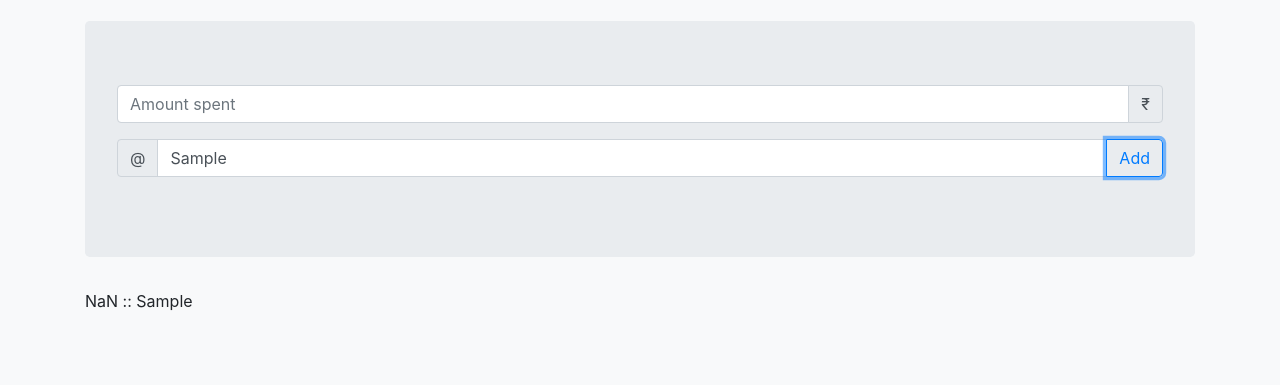
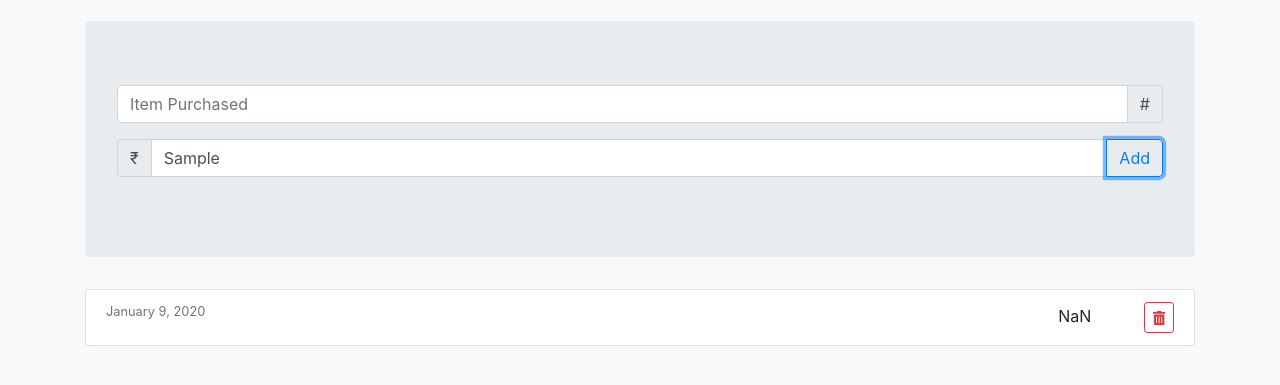
Before and after one commit to heisastark/Expense-App, a plain HTML site: page index.html in a window 1280 px wide. Both pictures are taken after typing "Sample" into the empty fields and a click on the button "Add". Shown: the part 107-492 px from the top of the page. Drawn offline with nearby package versions, Linux system fonts and the light colour scheme.

Commit message:
separated JS

```diff
--- /dev/null
+++ b/app.js
@@ -0,0 +1,102 @@
+//get a heading element
+const headingEl = document.querySelector("#headingTotal");
+
+//get the reference to desc element
+const inputDesc = document.querySelector("#inputDesc");
+
+//ref to input amount
+const inputElement = document.querySelector("#inputAmount");
+
+//get the ref to table
+const expenseTableEl = document.querySelector("#expenseTable");
+
+let totalexpense = 0;
+
+//set the heading element to totalexpense
+headingEl.textContent = totalexpense;
+
+// allExpenses at one place
+const allExpenses = [];
+
+function AddExpenseToTotal() {
+  const expenseItem = {};
+
+  //read value from inputAmount
+  const textAmount = inputElement.value;
+
+  //read the desc from inputDesc
+  const textDesc = inputDesc.value;
+
+  //convert it to number
+  const expense = parseInt(textAmount, 10);
+
+  //put it in object
+  expenseItem.desc = textDesc;
+  expenseItem.amount = expense;
+  expenseItem.moment = new Date();
+
+  allExpenses.push(expenseItem);
+
+  console.clear();
+  console.table(allExpenses);
+
+  //add value to totalexpense
+  totalexpense += expense;
+
+  //set the heading element to totalexpense
+  const someText = `Total: ${totalexpense}`;
+  headingEl.textContent = someText;
+
+  //show the table here
+  // const data1 = allExpenses[0];
+  // const data2 = allExpenses[1];
+
+  // const data1Text = `${data1.amount} :: ${data1.desc}`;
+  // const data2Text = `${data2.amount} :: ${data2.desc}`;
+
+  // const tableText = `
+  //   <div>${data1Text}</div>
+  //   <div>${data2Text}</div>
+  // `;
+
+  const allExpenseHTML = allExpenses.map(expense => createListItem(expense));
+
+  const joinedAllExpenseHTML = allExpenseHTML.join("");
+  console.log(joinedAllExpenseHTML);
+
+  expenseTableEl.innerHTML = joinedAllExpenseHTML;
+  console.log(expenseTableEl);
+}
+
+//Get the btn element
+const element = document.querySelector("#btnAddExpense");
+// Listen to click event
+element.addEventListener("click", AddExpenseToTotal, false);
+
+function getDate(moment) {
+  return moment.toLocaleDateString("en-US", {
+    year: "numeric",
+    month: "long",
+    day: "numeric"
+  });
+}
+
+//View Layer
+function createListItem({ desc, amount, moment }) {
+  return `
+    <li class="list-group-item d-flex justify-content-between">
+        <div class="d-flex flex-column">
+          ${desc}
+          <small class="text-muted">${getDate(moment)}</small>
+        </div>
+        <div>
+          <span class="px-5">
+          ${amount}
+          </span>
+          <button type="button" class="btn btn-outline-danger btn-sm">
+            <i class="fas fa-trash-alt"></i>
+          </button>
+        </div>
+        </li>
+    `;
+}
--- a/index.html
+++ b/index.html
@@ -5,12 +5,21 @@
     <meta name="viewport" content="width=device-width, initial-scale=1.0" />
     <meta http-equiv="X-UA-Compatible" content="ie=edge" />
     <title>Personal Expense</title>
+
+    <!-- Importing Bootstrap -->
     <link
       rel="stylesheet"
       href="https://stackpath.bootstrapcdn.com/bootstrap/4.3.1/css/bootstrap.min.css"
       integrity="sha384-ggOyR0iXCbMQv3Xipma34MD+dH/1fQ784/j6cY/iJTQUOhcWr7x9JvoRxT2MZw1T"
       crossorigin="anonymous"
     />
+    <!--  Importing Font from fontawesome.com  -->
+    <script
+      defer
+      src="https://use.fontawesome.com/releases/v5.7.2/js/all.js"
+      integrity="sha384-0pzryjIRos8mFBWMzSSZApWtPl/5++eIfzYmTgBBmXYdhvxPc+XcFEk+zJwDgWbP"
+      crossorigin="anonymous"
+    ></script>
   </head>
   <body>
     <nav class="navbar navbar-dark bg-dark">
@@ -24,25 +33,25 @@
             <input
               type="text"
               class="form-control"
-              placeholder="Amount spent"
-              id="inputAmount"
-              aria-label="Amount spent"
+              placeholder="Item Purchased"
+              id="inputDesc"
+              aria-label="Item Purchased"
               aria-describedby="spent in rupee"
             />
             <div class="input-group-append">
-              <span class="input-group-text" id="spent in rupee">₹</span>
+              <span class="input-group-text" id="spent in rupee">#</span>
             </div>
           </div>
           <div class="input-group mb-3">
             <div class="input-group-prepend">
-              <span class="input-group-text" id="spent at">@</span>
+              <span class="input-group-text" id="spent at">₹</span>
             </div>
             <input
               type="text"
               class="form-control"
-              id="inputDesc"
-              placeholder="spent On"
-              aria-label="spent On"
+              id="inputAmount"
+              placeholder="Amount"
+              aria-label="Amount"
               aria-describedby="spent at"
             />
             <div class="input-group-append">
@@ -56,86 +65,13 @@
             </div>
           </div>
         </div>
-        <div id="expenseTable"></div>
+        <div>
+          <ul class="list-group" id="expenseTable"></ul>
+        </div>
       </div>
     </div>
 
-    <script>
-      //get a heading element
-      const headingEl = document.querySelector("#headingTotal");
+    <script src = "app.js"></script>
 
-      //get the reference to desc element
-      const inputDesc = document.querySelector("#inputDesc");
-
-      //ref to input amount
-      const inputElement = document.querySelector("#inputAmount");
-
-      //get the ref to table
-      const expenseTableEl = document.querySelector("#expenseTable");
-
-      let totalexpense = 0;
-
-      //set the heading element to totalexpense
-      headingEl.textContent = totalexpense;
-
-      // allExpenses at one place
-      const allExpenses = [];
-
-      function AddExpenseToTotal() {
-        const expenseItem = {};
-
-        //read value from inputAmount
-        const textAmount = inputElement.value;
-
-        //read the desc from inputDesc
-        const textDesc = inputDesc.value;
-
-        //convert it to number
-        const expense = parseInt(textAmount, 10);
-
-        //put it in object
-        expenseItem.desc = textDesc;
-        expenseItem.amount = expense;
-
-        allExpenses.push(expenseItem);
-
-        console.clear();
-        console.table(allExpenses);
-
-        //add value to totalexpense
-        totalexpense += expense;
-
-        //set the heading element to totalexpense
-        const someText = `Total: ${totalexpense}`;
-        headingEl.textContent = someText;
-
-        //show the table here
-        // const data1 = allExpenses[0];
-        // const data2 = allExpenses[1];
-
-        // const data1Text = `${data1.amount} :: ${data1.desc}`;
-        // const data2Text = `${data2.amount} :: ${data2.desc}`;
-
-        // const tableText = `
-        //   <div>${data1Text}</div>
-        //   <div>${data2Text}</div>
-        // `;
-
-        const allExpenseHTML = allExpenses.map(expense => {
-          return `<div> ${expense.amount} :: ${expense.desc} </div>`;
-        });
-
-        const joinedAllExpenseHTML = allExpenseHTML.join("");
-        console.log(joinedAllExpenseHTML);
-
-        expenseTableEl.innerHTML = joinedAllExpenseHTML;
-        console.log(expenseTableEl);
-      }
-
-      //Get the btn element
-      const element = document.querySelector("#btnAddExpense");
-      // Listen to click event
-      element.addEventListener("click", AddExpenseToTotal, false);
-    </script>
   </body>
 </html>
```
